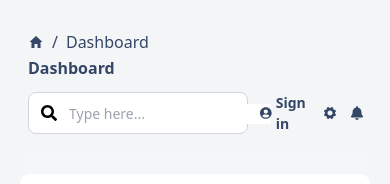
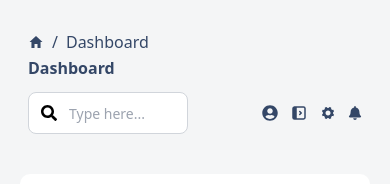
Before and after one commit to apurvakore/react_dashboard, a React (Create React App) app: page /dashboard in a window 390 px wide. Shown: the top 184 px of the page. Built offline with nearby package versions, Linux system fonts and the light colour scheme.

Commit message:
Added toggle sidebar button

```diff
--- a/src/components/dashboard/Projects.jsx
+++ b/src/components/dashboard/Projects.jsx
@@ -7,7 +7,7 @@ import projectsData from '../../data/dashboard/Project';
 
 export const Projects = ({ image, title, icon1, icon2, budget, width, color1, color2 }) => {
   return (
-    <div className='rounded-xl my-7 py-4 bg-white mr-5 h-[100%]'>
+    <div className='rounded-xl my-7 py-4 bg-white md:mr-5 h-[100%]'>
         <h6 className='text-[#344767] px-4 font-bold '>Projects</h6>
         <div className='flex px-4 space-x-1 pt-1'>
             <FaCheck className='mt-1 text-[#1BC2E8]'/>
--- a/src/components/utlis/Credits.jsx
+++ b/src/components/utlis/Credits.jsx
@@ -2,8 +2,8 @@ import React from 'react'
 
 const Credits = () => {
   return (
-    <div className='flex flex-col my-6 justify-center items-center'>
-        <h2 className='text-[#67748E] font-semibold'>  © 2024, Crafted with <span>❤️</span> by Simona & Jonathan</h2>
+    <div className='flex flex-col px-5 md:px-0 my-6 justify-center items-center'>
+        <div className='text-[#67748E] font-semibold flex justify-center'> <div className='text-center'>  © 2024, Crafted with ❤️ by Simona & Jonathan</div></div>
     </div>
   )
 }
--- a/src/components/utlis/Navbar.jsx
+++ b/src/components/utlis/Navbar.jsx
@@ -5,6 +5,8 @@ import { FaSearch } from "react-icons/fa";
 import { IoIosSettings } from "react-icons/io";
 import { FaBell } from "react-icons/fa";
 import { useLocation } from 'react-router-dom';
+import { TbLayoutSidebarLeftExpandFilled } from "react-icons/tb";
+
 
 export const Navbar = () => {
   const location = useLocation();
@@ -38,18 +40,21 @@ export const Navbar = () => {
             <h3 className={`pt-[2px] font-bold ${textColorClass} text-md`}>{currentPathName}</h3>
           </div>
           <div className='flex space-x-3 justify-between md:justify-center items-center'>
-            <div className='flex bg-white rounded-lg border border-gray-300 w-[220px]'>
+            <div className='flex bg-white rounded-lg border border-gray-300  w-[160px] md:w-[220px]'>
               <div className='p-3'>
                 <FaSearch />
               </div>
               <div className='pt-[8px] pb-[8px] rounded-lg rounded-l-none'>
-                <input type="text" className='focus:outline-none text-sm' placeholder='Type here...' />
+                <input type="text" className='w-[100%] pr-3 focus:outline-none text-sm' placeholder='Type here...' />
               </div>
             </div>
             <div className='flex space-x-3 md:space-x-4'>
               <div className='flex items-center space-x-1 cursor-pointer'>
                 <FaUserCircle className={textColorClass} />
-                <span className={`text-[14px] font-semibold ${textColorClass}`}>Sign in</span>
+                <span className={` hidden md:flex text-[14px] font-semibold ${textColorClass}`}>Sign in</span>
+              </div>
+              <div className={` ${textColorClass} text-lg flex items-center md:hidden`}>
+                <TbLayoutSidebarLeftExpandFilled />
               </div>
               <div className='flex space-x-3 md:space-x-4 items-center'>
                 <IoIosSettings className={textColorClass} />
```
